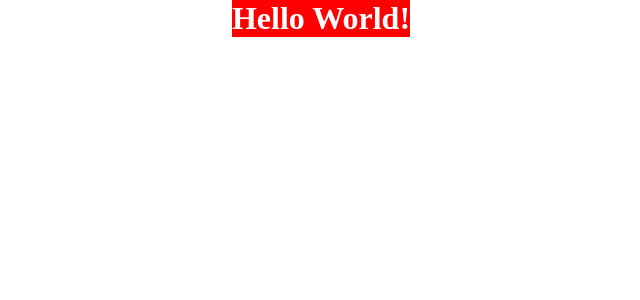
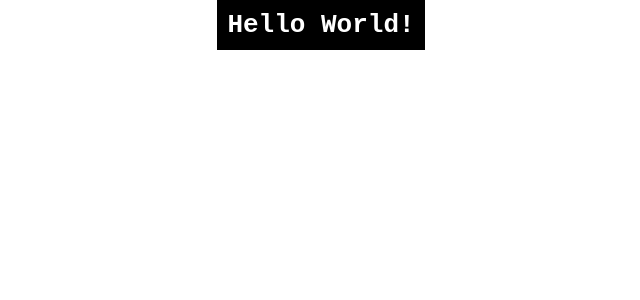
Before and after one commit to BerkinAKKAYA/svelte-template, a Svelte app: page / in a window 1280 px wide. Shown: the top 300 px of the page, without its empty margins (319-959 px from the left). Built offline with nearby package versions, Linux system fonts and the light colour scheme.

Commit message:
Minor Style Updates

```diff
--- a/public/index.html
+++ b/public/index.html
@@ -21,6 +21,7 @@
 			display: flex;
 			flex-direction: column;
 			align-items: center;
+			font-family: monospace;
 		}
 	</style>
 </head>
--- a/src/App.svelte
+++ b/src/App.svelte
@@ -8,7 +8,8 @@
 
 <style lang="scss">
 	main {
-		background-color: red;
+		background-color: black;
+		padding: 10px;
 
 		h1 { color: white }
 	}
```
